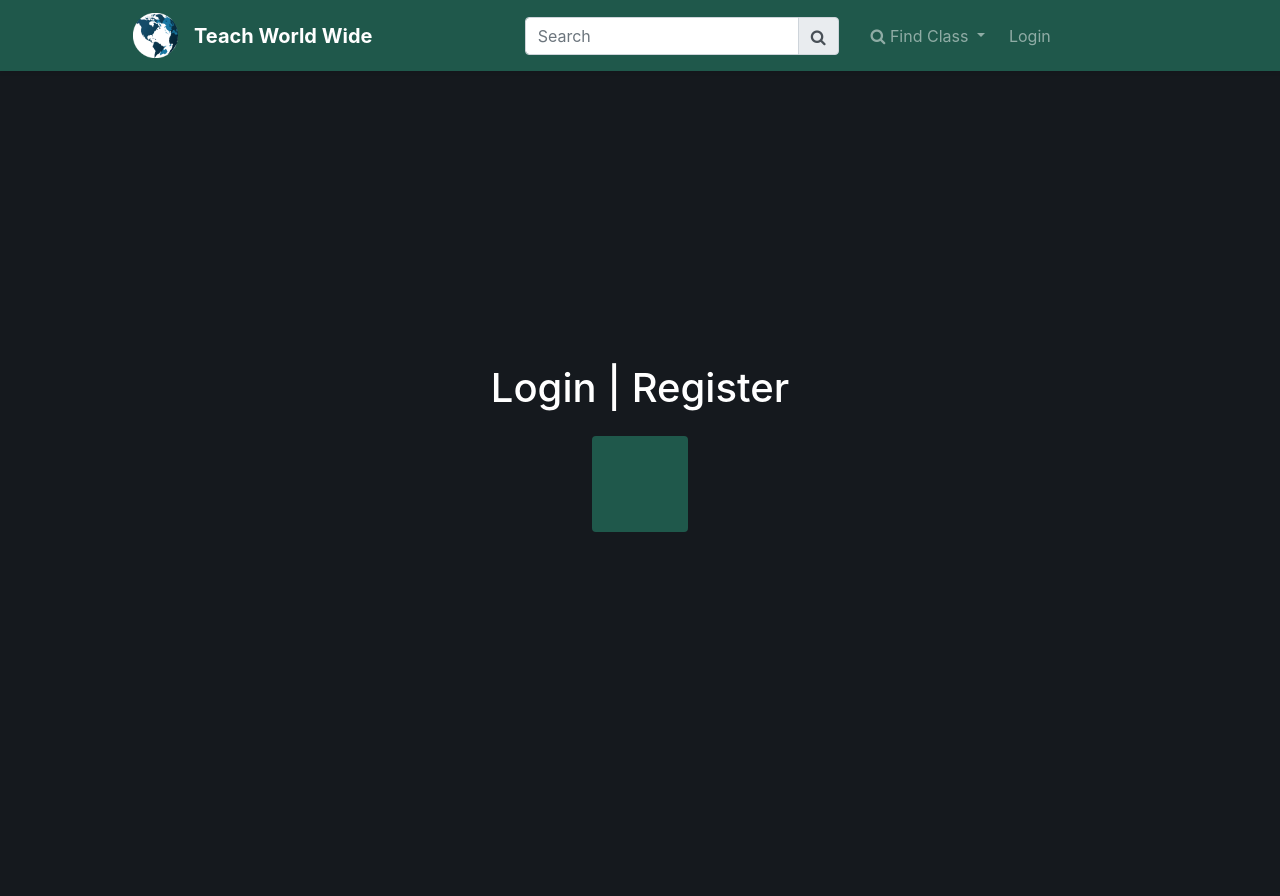
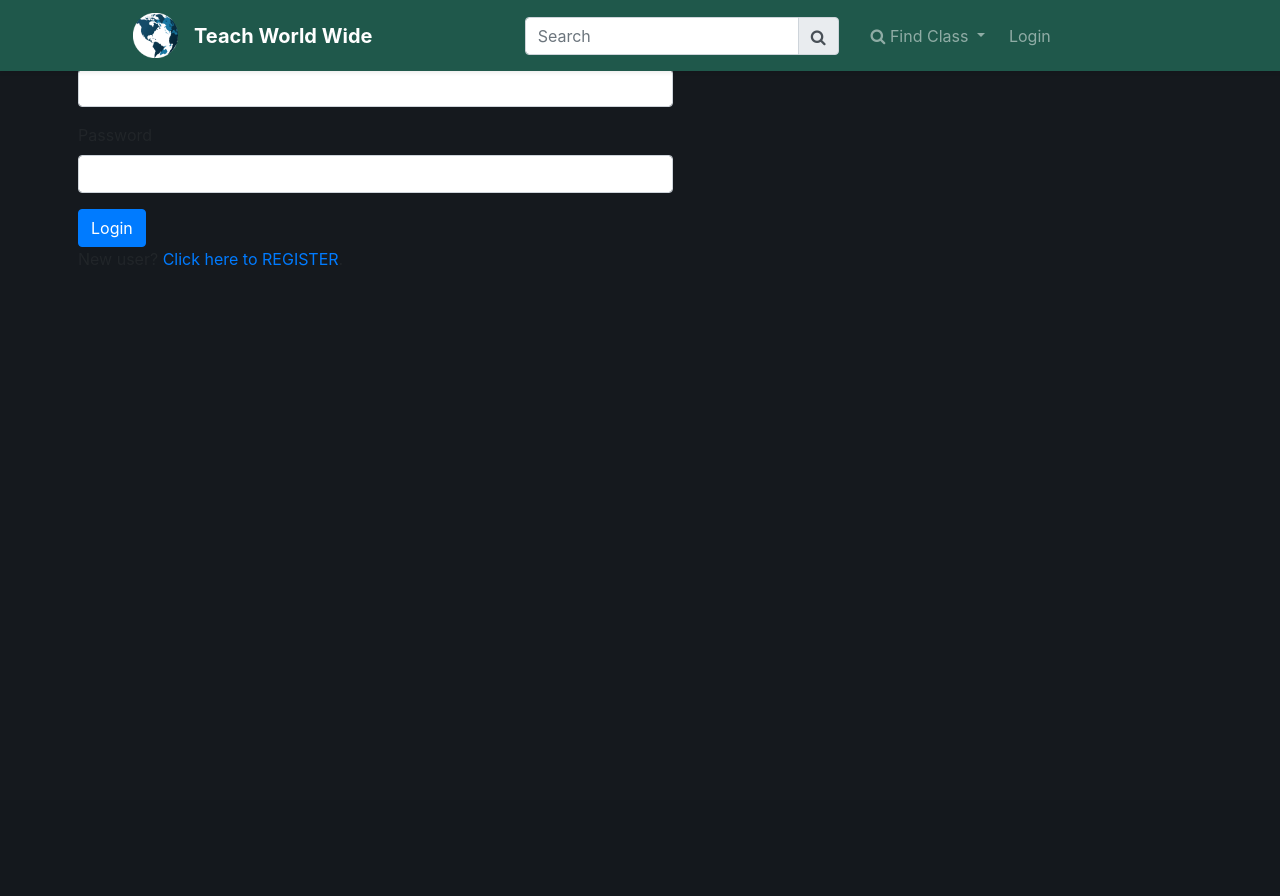
Before and after one commit to bennjmann/IFB207-Website, a Flask app: page /login in a window 1280 px wide. After the commit the page ends 266 px from the top, so only its background shows below. Run offline with Flask 3, Linux system fonts and the light colour scheme; some libraries are stand-ins or nearby versions.

Commit message:
Update user.html
Updating User html to render forms based on what the user choses

```diff
--- a/website/templates/user.html
+++ b/website/templates/user.html
@@ -1,34 +1,39 @@
 {% extends 'base.html' %}
-<!DOCTYPE html>
-<html lang="en">
-<body>
+{% import "bootstrap4/form.html" as wtf %}
 
 
 {% block content %}
-     <!-- profile -->
-    <div class="my-5 centered-content">
-        <div class="col text-center text-white">
-            <h1>Login | Register</h1>
-            <div class="row justify-content-center">
-                <!-- list of profile pages -->
-                <!-- booking -->
-                <div class="bg-green rounded mt-3">
-                    <div class="p-5 border-2 border-dark">
-                        <div class="table-responsive text-white table-scroll">
-                            <form>
 
-                            </form>
-                            <form>
+<div class="container-fluid">
+<div class="page-header">
+    <h4>{{heading}}</h4>
+</div>
 
-                            </form>
-                        </div>
-                    </div>
-                </div>
-            </div>
-        </div>
+<!-- flashes any messages to the user -->
+{% with messages = get_flashed_messages() %}
+{% if messages %} <!-- check if there are any messages -->
+  <div class="container-fluid">
+    <div class="row mt-3 mb-3">
+      <div class="col-md-12">
+      {% for message in messages %} <!--loop through the messages-->
+        <div class="alert alert-info">{{ message }}</div> <!--display as alert-->
+      {% endfor %}
     </div>
-    </div>
+  </div>
+</div>
+{% endif %}
+{% endwith %}
+
+<!-- Form rendering is simple and easy if using bootstrap -->
+<div class="col-md-6 ml-5">
+{{wtf.render_form(form)}}
+</div>
+
+<!-- When you have login form, then do show the user a link to register -->
+{% if heading|lower =='login' %}
+<div class="col-md-4 mb-5 ml-5">
+    <p>New user? <a href="{{ url_for('auth.register') }}">Click here to REGISTER</a>.</p>
+</div>
+{% endif %}
+</div>
 {% endblock %}
-
-</body>
-</html>
```
